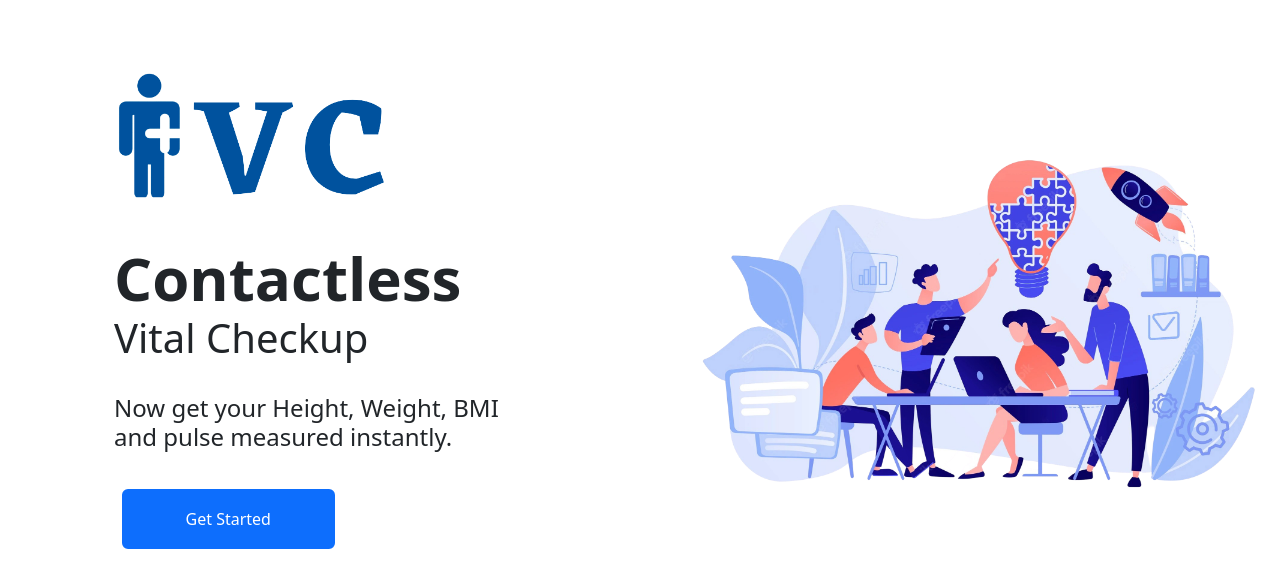
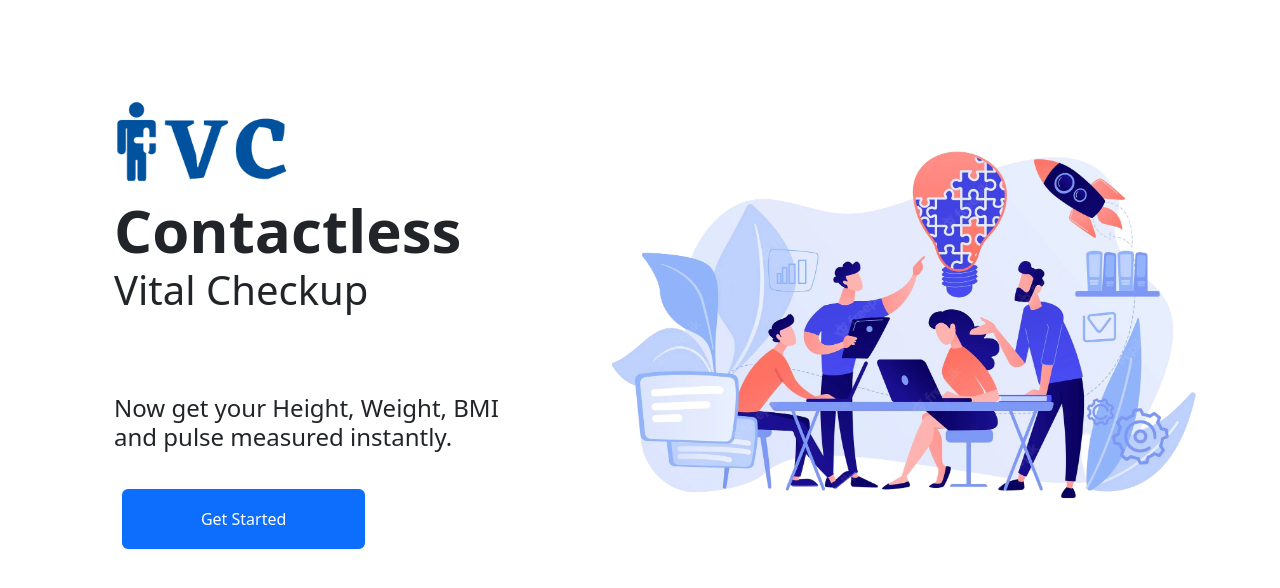
Before and after one commit to Aman281201/Instant-Vital-Checkup, a Django app: page /home/ in a window 1280 px wide. Shown: the part 60-648 px from the top of the page. Run offline with Django 3.2, Linux system fonts and the light colour scheme; some libraries are stand-ins or nearby versions.

Commit message:
adjusted index

```diff
--- a/DjangoWebcamStreaming/templates/index.html
+++ b/DjangoWebcamStreaming/templates/index.html
@@ -30,12 +30,12 @@
   </nav>
 
   <section class="d-flex container-xl py-5">
-    <div class="col-lg-6 py-3 px-3 mx-3">
-      <div class="row pb-4">
-        <img src="{% static 'images/IVC.png' %}" style="width:300px"/>
+    <div class="col-lg-5 py-3 px-3 mx-3 pt-5">
+      <div class="row ">
+        <img src="{% static 'images/IVC.png' %}" style="width:200px"/>
       </div>
 
-      <div class=row>
+      <div class="row pb-5">
         <h1 >
           <b style='font-size:60px'>Contactless</b> <br>Vital Checkup
         </h1>
@@ -48,16 +48,16 @@
       <div class="row px-2">
 
       <a href='/checkup' class="text-white">
-        <div class="btn btn-primary  me-5 col-lg-5 py-3 text-white border-2 border-primary ">
+        <div class="btn btn-primary  me-5 col-lg-7 py-3 text-white border-2 border-primary ">
           Get Started
         </div>
       </a>
 
     </div>
   </div>
-   <div class="col-lg-6 py-3 align-items-center">
+   <div class="col-lg-7 py-3 align-items-center">
 
-      <img src="{% static 'images/resultIllus.png' %}" style="margin-top:10%; width:600px"/>
+      <img src="{% static 'images/resultIllus.png' %}" style="margin-top:7%;padding-right:10%; width:700px"/>
     </div>
 
   </section>
```
